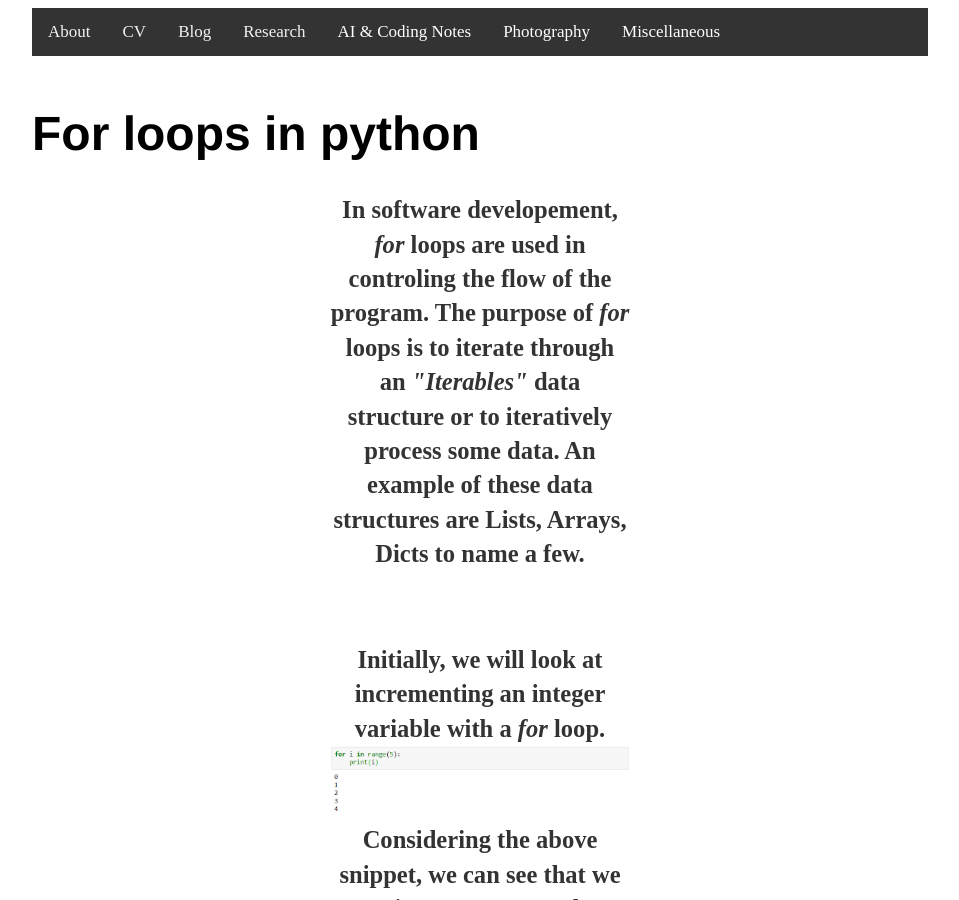
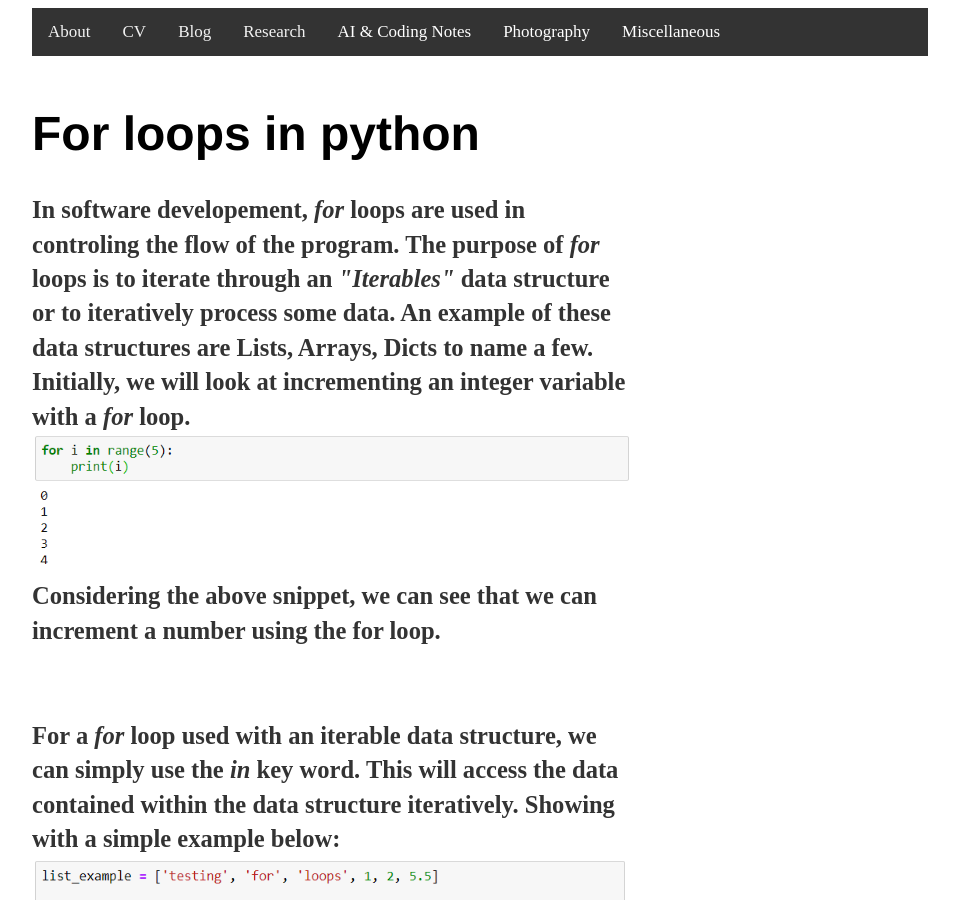
Before and after one commit to kerinb/kerinb.github.io, a Jekyll site: the page built from ai_coding_notes/python_basics/for_loop/index.html, in a window 1280 px wide and 900 px high. Shown: the whole window, without its empty margins (160-1119 px from the left). Built offline with Jekyll 4.4.1, drawn with Linux system fonts in a browser that asks for light colours.

Commit message:
adding notes for for loops

```diff
--- a/ai_coding_notes/python_basics/for_loop/index.html
+++ b/ai_coding_notes/python_basics/for_loop/index.html
@@ -8,29 +8,25 @@ title: Breandán's Python Notes
 	For loops in python
 </h1>
 
-<h3> <center>
-	<p style="width:100%;max-width:300px;">
+<h3>
+	<p style="width:100%;max-width:600px;">
 		In software developement, <i>for</i> loops are used in controling the flow of the program.
 		The purpose of <i>for</i> loops is to iterate through an
 		<i>"Iterables"</i> data structure or to iteratively process some data.
 		An example of these data structures are Lists, Arrays, Dicts to name a few.
-	</p> <br>
 
-	<p style="width:100%;max-width:300px;">
 		Initially, we will look at incrementing an integer variable with a <i>for</i> loop.<br>
-		<img src="/files/code_snippets/for_loops/increment_for_loop.PNG" alt="python for loop 0-4" style="width:100%;max-width:300px;height:100%;max-height:300px"><br>
+		<img src="/files/code_snippets/for_loops/increment_for_loop.PNG" alt="python for loop 0-4" style="width:100%;max-width:600px;height:100%;max-height:300px"><br>
 		Considering the above snippet, we can see that we can increment a number using the for loop.
 	</p> <br>
 
-	<p style="width:100%;max-width:300px;">
+	<p style="width:100%;max-width:600px;">
 		For a <i>for</i> loop used with an iterable data structure, we can simply use the <i>in</i>
 		key word. This will access the data contained within the data structure iteratively. Showing
 		with a simple example below:
-	<br></p>
 
-	<img src="/files/code_snippets/for_loops/iterative_for_loop.PNG" alt="python iterative for loop" style="width:100%;max-width:300px;height:100%;max-height:300px"><br>
+	<img src="/files/code_snippets/for_loops/iterative_for_loop.PNG" alt="python iterative for loop" style="width:100%;max-width:600px;height:100%;max-height:300px"><br>
 
-	<p style="width:100%;max-width:300px;">
 		In this example, we use the <i>in</i> key word to access the data contained within a list incrementally.
 		It can be seen from this example that the contents of a list need not be homogenic - The contents can changed
 		from integer to string to float etc. This is not within the scope of these notes but it is good to make
@@ -38,10 +34,10 @@ title: Breandán's Python Notes
 		langauges such as C,C++ or Java. <br>
 	</p> <br>
 
-	<p style="width:100%;max-width:300px;">
+	<p style="width:100%;max-width:600px;">
 		Finally, there is one other way in which we can access data from a data structure. This is with
 		the <i>enumerate</i> method. The <i>enumerate</i> method works similarly to the <i>in</i> key word,
 		however, <i>enumerate</i> also returns both the index of the data item along with its index in the data structure.<br>
 		<img src="/files/code_snippets/for_loops/enumerate_python_for_loop.PNG" alt="python iterative for loop" style="width:-100%;max-width:600px;height:100%;max-height:300px"><br>
 	</p> <br>
-</h3> </center>
+</h3>
```
